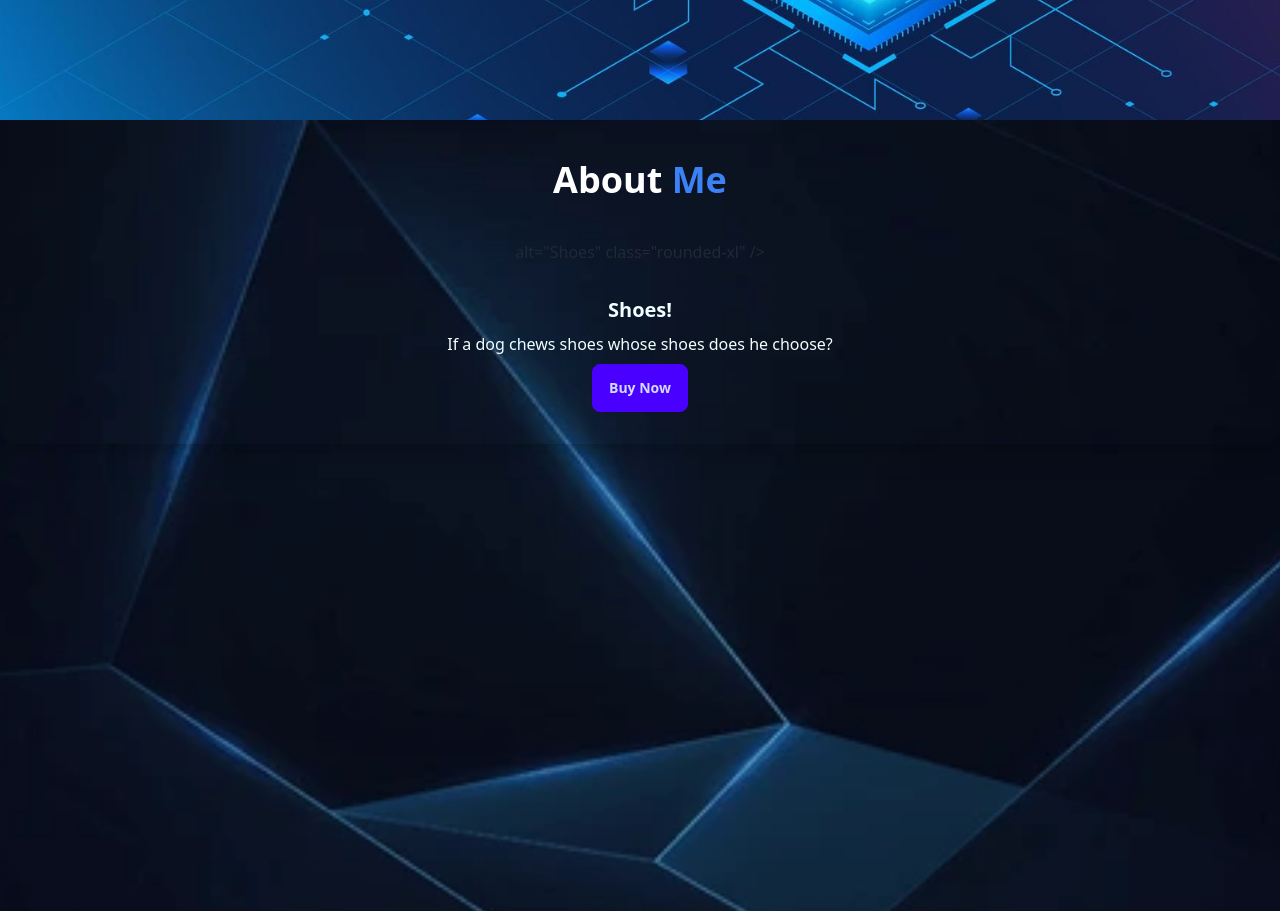
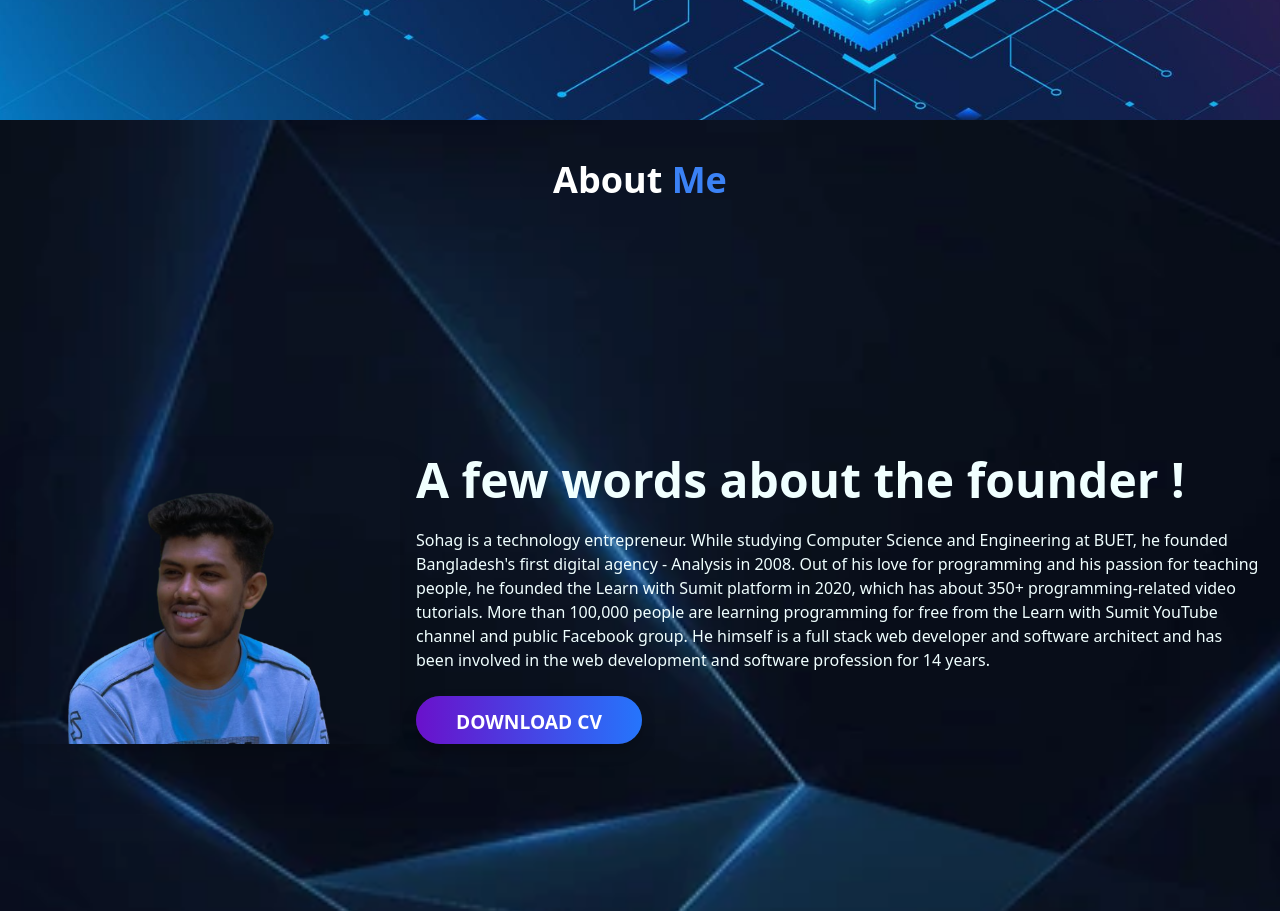
Before and after one commit to Sohag558/sohag, a website: page index.html in a window 1280 px wide. Shown: the part 680-1591 px from the top of the page. Drawn offline with nearby package versions, Linux system fonts and the light colour scheme.

Commit message:
add  a sliders animation

```diff
--- a/index.html
+++ b/index.html
@@ -58,23 +58,23 @@
                             </svg>
                         </div>
                         <ul id="praimary-color" tabindex="0"
-                            class="menu menu-sm dropdown-content mt-3 z-[1] p-2 shadow  rounded-box w-52 font-bold">
+                            class="menu menu-sm dropdown-content bg-[#0c2c5b] mt-3 z-[1] p-2 shadow  rounded-box w-52 font-bold">
                             <li><a href="#home">Home</a></li>
                             <li><a href="#about">About</a></li>
-                            <li><a href="#">Education</a></li>
                             <li><a href="#">Skills</a></li>
+                            <li><a href="#">Experiance</a></li>
                             <li><a href="#">Contact</a></li>
                         </ul>
                     </div>
                     <a id="praimary-color" class=" btn-ghost font-weight: 700;
                     font-extrabold text-xl" href="#home">SoHaG</a>
                 </div>
-                <div id="praimary-color" class="navbar-center hidden lg:flex">
+                <div id="praimary-color" class="navbar-center hidden  lg:flex">
                     <ul class="menu menu-horizontal font-bold px-1">
                         <li><a href="#home">Home</a></li>
                         <li><a href="#about">About</a></li>
-                        <li><a href="#">Page</a></li>
-                        <li><a href="#">Blog</a></li>
+                        <li><a href="#">Skills</a></li>
+                        <li><a href="#">Experiance</a></li>
                         <li><a href="#">Contact</a></li>
                     </ul>
                 </div>
@@ -114,21 +114,23 @@
     <!-- main section gose here -->
     <main>
         <!-- about section gose here -->
-        <section id="about" class="mx-12 h-48">
-            <div>
-                <h1 class="text-white font-bold text-4xl text-center py-10">About <span class="text-blue-500 ">
+        <section id="about" class=" mx-12 ">
+            <div class="slide-right">
+                <h1 class="text-white font-bold text-4xl text-center pt-10">About <span class="text-blue-500 ">
                         Me</span></h1>
 
-                <div class="card text-center shadow-xl">
-                    <figure id="about-me">
-                        <!-- <img class="  sm:h-32 md:w-40 md:h-40 rounded-full border-4 border-blue-400" src="assets/about-me.png" -->
-                            alt="Shoes" class="rounded-xl" />
-                    </figure>
-                    <div class="card-body items-center text-center">
-                        <h2 id="praimary-color" class="card-title">Shoes!</h2>
-                        <p id="praimary-color">If a dog chews shoes whose shoes does he choose?</p>
-                        <div class="card-actions">
-                            <button class="btn btn-primary">Buy Now</button>
+                <div class="hero min-h-screen">
+                    <div class="hero-content flex-col lg:flex-row">
+                        <img src="assets/about-me.png"
+                            class="max-w-sm rounded-lg shadow-2xl" />
+                        <div>
+                            <h1 id="praimary-color" class="text-5xl font-bold">A few words about the founder !</h1>
+                            <p id="praimary-color" class="py-6 ">
+                                Sohag is a technology entrepreneur. While studying Computer Science and Engineering at BUET, he founded Bangladesh's first digital agency - Analysis in 2008. Out of his love for programming and his passion for teaching people, he founded the Learn with Sumit platform in 2020, which has about 350+ programming-related video tutorials. More than 100,000 people are learning programming for free from the Learn with Sumit YouTube channel and public Facebook group.
+
+                                He himself is a full stack web developer and software architect and has been involved in the web development and software profession for 14 years.
+                            </p>
+                            <button id="magic-button" class="btn btn-primary">download CV</button>
                         </div>
                     </div>
                 </div>
--- a/styles/style.css
+++ b/styles/style.css
@@ -18,7 +18,7 @@
     background-position: center;
     background-attachment: fixed;
     margin: 0;
-    height: 100vh;
+    /* height: 100vh; */
 }
 
 #home {
@@ -179,3 +179,20 @@
 }
 
 /* about me style gose here */
+.slide-right, .slide-left {
+    width: 100%;
+  }
+
+  /***** Slide Right *****/
+  .slide-right {
+    animation: 3s slide-right;
+  }
+
+  @keyframes slide-right {
+    from {
+      margin-left: -100%;
+    }
+    to {
+      margin-left: 0%;
+    }
+  }
```
Also changed, not shown: styles/main.js (line endings or trailing spaces).
